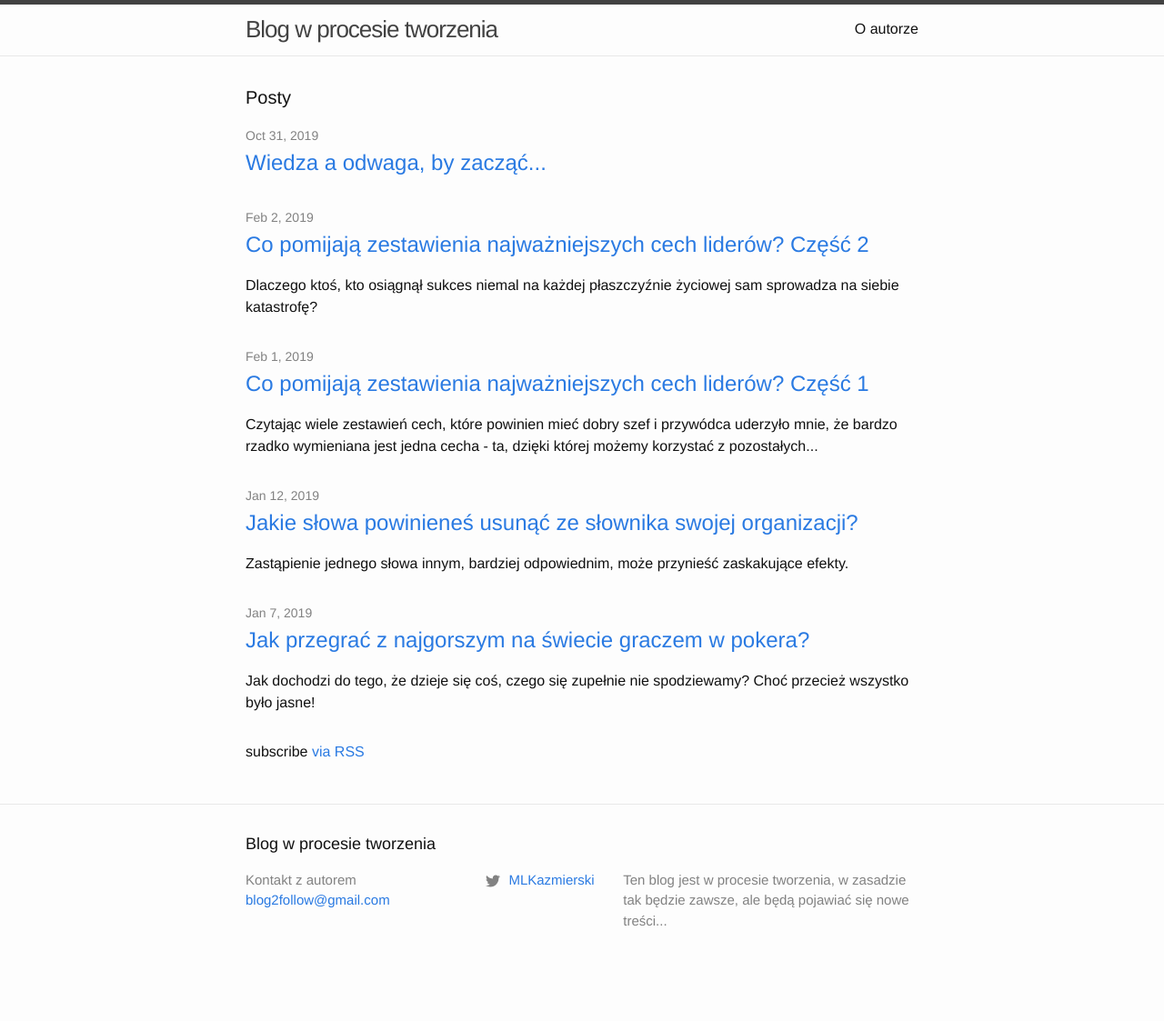
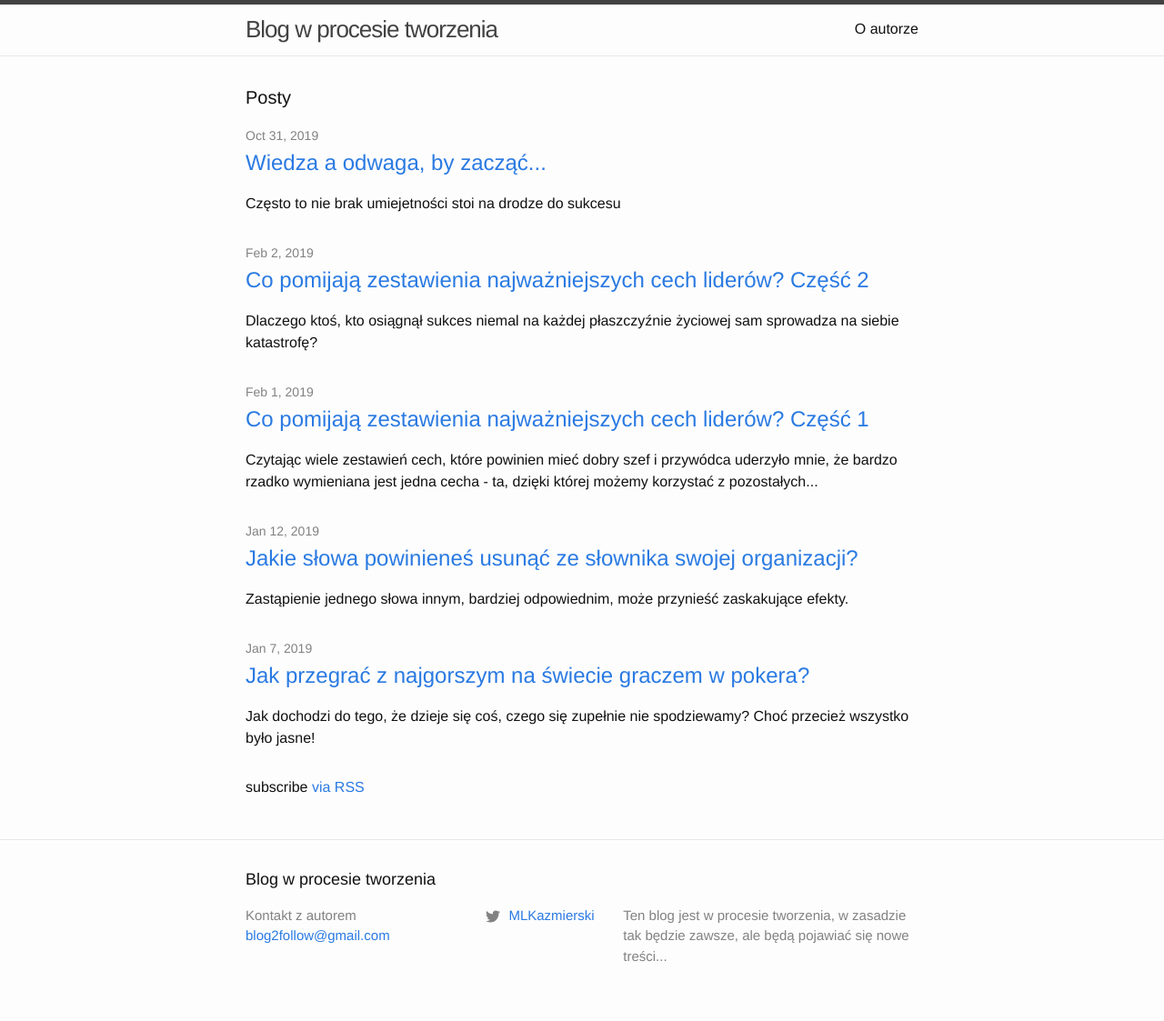
Before and after one commit to kazmiermik/kazmiermik.github.io, a Jekyll site: the page built from index.md, in a window 1280 px wide. Shown: the whole page at 91% size. Built offline with Jekyll 4.4.1, drawn with Linux system fonts in a browser that asks for light colours; before the commit the page ends 1084 px from its top, so only the background shows below that.

Commit message:
Update 2019-10-31-Wiedza-a-odwaga-by-zaczac.md

```diff
--- a/_posts/2019-10-31-Wiedza-a-odwaga-by-zaczac.md
+++ b/_posts/2019-10-31-Wiedza-a-odwaga-by-zaczac.md
@@ -1,6 +1,7 @@
 ---
 published: true
 title: 'Wiedza a odwaga, by zacząć...'
+description: Często to nie brak umiejetności stoi na drodze do sukcesu
 ---
 Zaczerpnięte z bloga Setha Godina:
 
```
